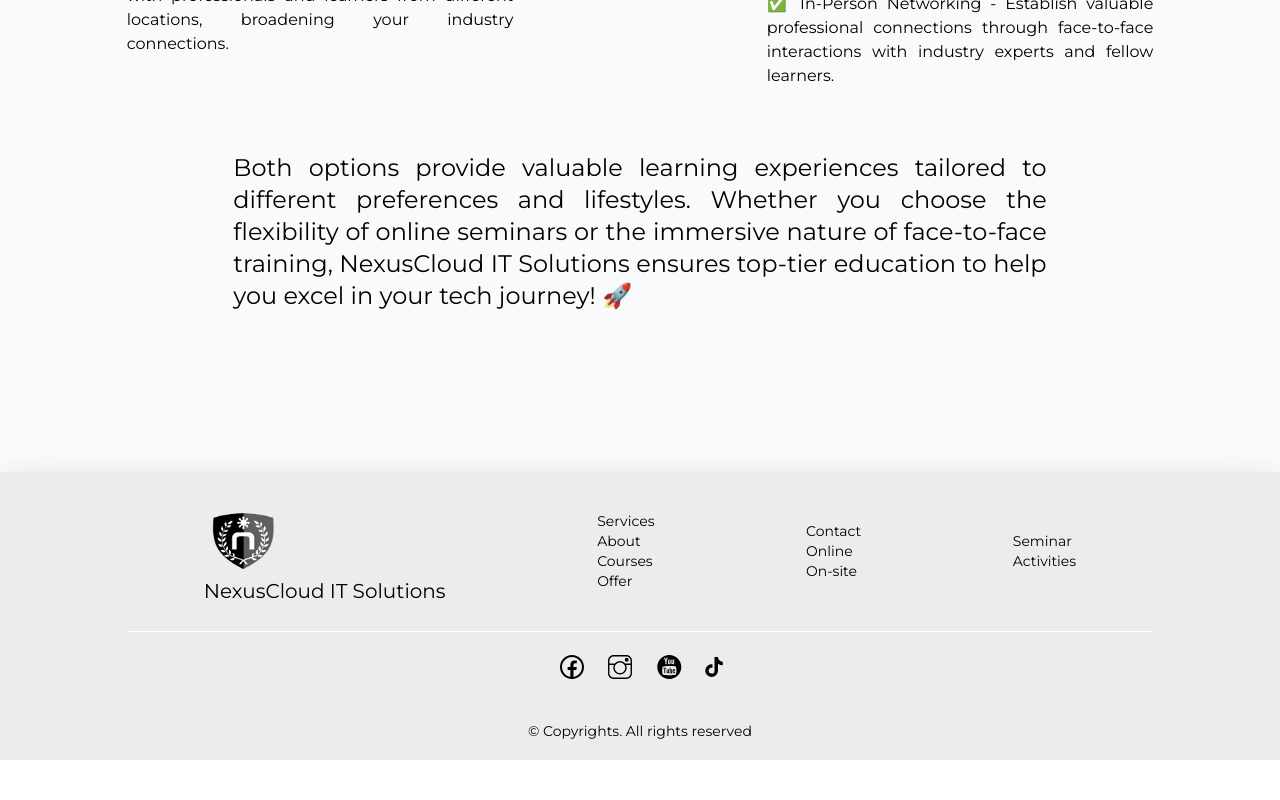
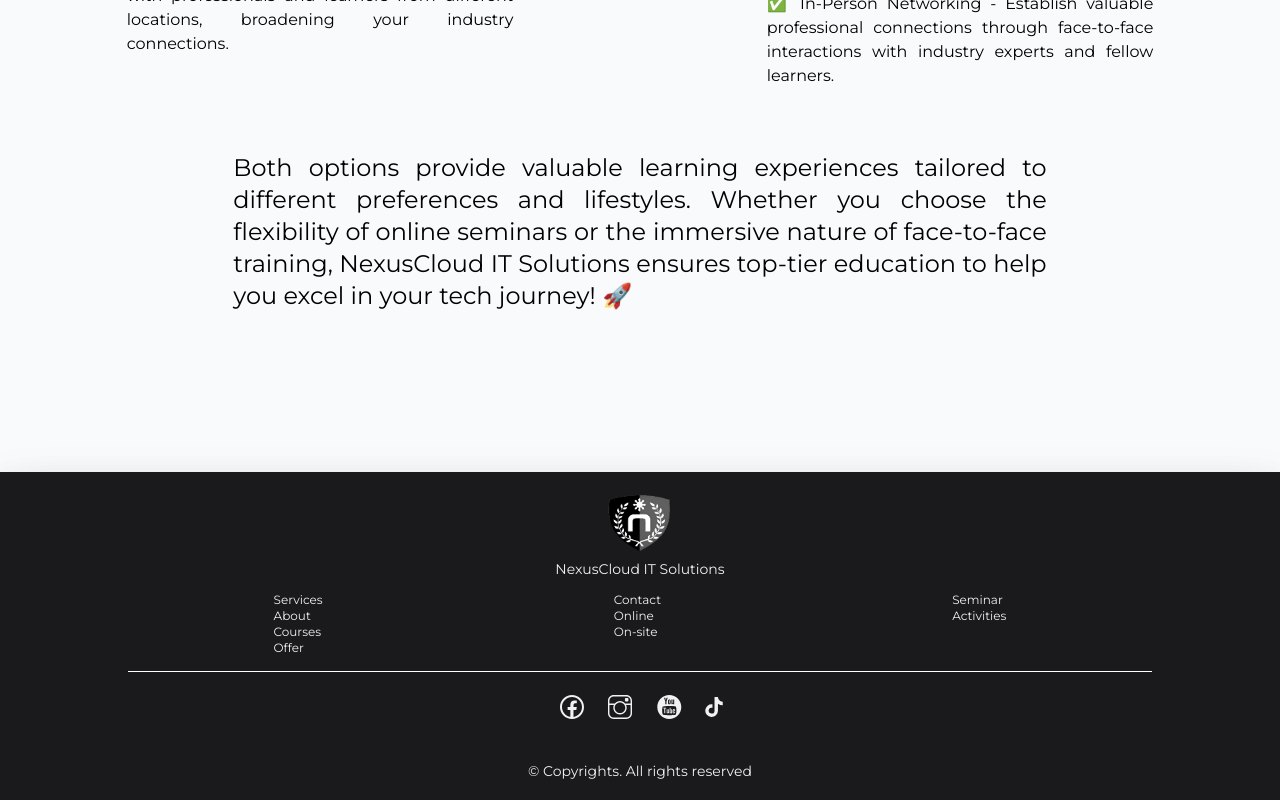
Before and after one commit to JesnerPerillo/NexusCloud-1, a React (Vite) app in the folder nexus-cloud-website/: page /#/ in a window 1280 px wide. Shown: the part 2302-3102 px from the top of the page. Before the commit the page ends 3062 px from the top, so only its background shows below. Built offline with nearby package versions, Linux system fonts and the light colour scheme.

Commit message:
Modified components

```diff
--- a/nexus-cloud-website/package.json
+++ b/nexus-cloud-website/package.json
@@ -33,6 +33,6 @@
     "eslint-plugin-react-hooks": "^5.0.0",
     "eslint-plugin-react-refresh": "^0.4.18",
     "globals": "^15.14.0",
-    "vite": "^6.1.0"
+    "vite": "^6.2.0"
   }
 }
--- a/nexus-cloud-website/src/Components/Contact.jsx
+++ b/nexus-cloud-website/src/Components/Contact.jsx
@@ -12,23 +12,23 @@ export default function Contact() {
           <h1 className="text-3xl font-semibold text-gray-800 mb-4">CONTACT US</h1>
           <div className="space-y-4">
             {/* Address */}
-            <div className="flex items-center text-lg text-gray-700 space-x-4 transition-all hover:text-[#8c52ff]">
+            <div className="flex items-center text-lg text-gray-700 space-x-4 transition-all hover:text-[#f4ca4f]">
               <a href="https://www.google.com/maps/place/NEXUSCLOUD+IT+SOLUTIONS+INC/@14.5896052,121.0584803,17z/data=!3m1!4b1!4m6!3m5!1s0x3397c8170cbf03d9:0xcfe9a8f04e9cc91!8m2!3d14.5896052!4d121.0610552!16s%2Fg%2F11smm1k9bz?entry=ttu&g_ep=EgoyMDI1MDIxNy4wIKXMDSoASAFQAw%3D%3D">
-                <PiMapPinLight className="h-8 w-8 text-[#8c52ff]" />
+                <PiMapPinLight className="h-8 w-8 text-[#f4ca4f]" />
               </a>
               <p className="hover:cursor-pointer">U1414 14TH FL. AIC BURGUNDY EMPIRE TOWER II, ADB AVE. ORTIGAS CENTER PASIG CITY</p>
             </div>
 
             {/* Phone Number */}
-            <div className="flex items-center text-lg text-gray-700 space-x-4 transition-all hover:text-[#8c52ff]">
-              <BsTelephone className="w-8 h-8 text-[#8c52ff]" />
+            <div className="flex items-center text-lg text-gray-700 space-x-4 transition-all hover:text-[#f4ca4f]">
+              <BsTelephone className="w-8 h-8 text-[#f4ca4f]" />
               <p className="hover:cursor-pointer">+63 912 345 6789</p>
             </div>
 
             {/* Email */}
-            <div className="flex items-center text-lg text-gray-700 space-x-4 transition-all hover:text-[#8c52ff]">
+            <div className="flex items-center text-lg text-gray-700 space-x-4 transition-all hover:text-[#f4ca4f]">
               <a href="mailto:kdoz@live.com">
-                <CiMail className="h-8 w-8 text-[#8c52ff]" />
+                <CiMail className="h-8 w-8 text-[#f4ca4f]" />
               </a>
               <p className="hover:cursor-pointer">kdoz@live.com</p>
             </div>
@@ -36,29 +36,29 @@ export default function Contact() {
         </div>
 
         {/* Social Media Section */}
-        <div className="bg-white rounded-xl shadow-xl p-8 flex flex-col items-start justify-between w-full sm:w-1/2 sm:h-68 space-y-6 transition-transform transform hover:scale-105 hover:shadow-2xl">
+        <div className="bg-white rounded-xl shadow-xl p-8 flex flex-col items-start justify-around w-full sm:w-1/2 sm:h-68 space-y-6 transition-transform transform hover:scale-105 hover:shadow-2xl">
           <h1 className="text-3xl font-semibold text-gray-800 mb-4">SOCIALS</h1>
           <div className="space-y-4">
             {/* Facebook */}
-            <div className="flex items-center text-lg text-gray-700 space-x-4 transition-all hover:text-[#8c52ff]">
+            <div className="flex items-center text-lg text-gray-700 space-x-4 transition-all hover:text-[#f4ca4f]">
               <a href="https://web.facebook.com/nxs88">
-                <BsFacebook className="w-8 h-8 text-[#8c52ff]" />
+                <BsFacebook className="w-8 h-8 text-[#f4ca4f]" />
               </a>
               <p className="hover:cursor-pointer">NexusCloud I.T. Solutions</p>
             </div>
 
             {/* TikTok */}
-            <div className="flex items-center text-lg text-gray-700 space-x-4 transition-all hover:text-[#8c52ff]">
+            <div className="flex items-center text-lg text-gray-700 space-x-4 transition-all hover:text-[#f4ca4f]">
               <a href="https://www.tiktok.com/@nexuscloud_">
-                <FaTiktok className="w-8 h-8 text-[#8c52ff]" />
+                <FaTiktok className="w-8 h-8 text-[#f4ca4f]" />
               </a>
               <p className="hover:cursor-pointer">nexuscloud_</p>
             </div>
 
             {/* YouTube */}
-            <div className="flex items-center text-lg text-gray-700 space-x-4 transition-all hover:text-[#8c52ff]">
+            <div className="flex items-center text-lg text-gray-700 space-x-4 transition-all hover:text-[#f4ca4f]">
               <a href="https://www.youtube.com/@NexuscloudITSolutions">
-                <FaYoutube className="w-8 h-8 text-[#8c52ff]" />
+                <FaYoutube className="w-8 h-8 text-[#f4ca4f]" />
               </a>
               <p className="hover:cursor-pointer">NexusCloud I.T. Solutions</p>
             </div>
--- a/nexus-cloud-website/src/Components/Footer.jsx
+++ b/nexus-cloud-website/src/Components/Footer.jsx
@@ -9,37 +9,39 @@ export default function Footer() {
         <div className="w-full footer text-white text-xs drop-shadow-2xl sm:mt-40 sm:text-xl sm:w-full sm:h-1/5">
             <footer className="flex flex-col items-center justify-center">
                 {/*Top Footer */}
-                <div className="w-4/5 h-40 flex justify-around items-center border-b-1 border-white">
-                    <div>
-                        <img src={NexusLogo} alt="NexusCloud IT Solutions Logo" className="w-20 h-20"/>
-                        <p className="text">NexusCloud IT Solutions</p>
+                <div className="w-4/5 h-50 flex flex-col justify-between items-center border-b-1 pb-2 border-white sm:justify-around">
+                    <div className="flex flex-col items-center justify-center">
+                        <img src={NexusLogo} alt="NexusCloud IT Solutions Logo" className="w-20 h-10 sm:w-20 h-20"/>
+                        <p className="footer text-sm">NexusCloud IT Solutions</p>
                     </div>
-                    <div className="text text-sm">
+                    <div className="flex justify-around w-full">
+                        <div className="footer text-xs">
                             <p>Services</p>
                             <p>About</p>
                             <p>Courses</p>
                             <p>Offer</p>
                         </div>
-                    <div className="text text-sm">
+                        <div className="footer text-xs">
                             <p>Contact</p>
                             <p>Online</p>
                             <p>On-site</p>
                         </div>
-                    <div className="text text-sm">
+                        <div className="footer text-xs">
                             <p>Seminar</p>
                             <p>Activities</p>
                         </div>
                     </div>
+                </div>
                 {/*Bottom Footer */}
                 <div className="w-4/5 h-32 flex text-sm flex-col items-center justify-around">
-                    <div className="flex justify-center gap-5 items-center text">
+                    <div className="flex justify-center gap-5 items-center footer">
                         <a href="https://www.facebook.com/nxs88"><LiaFacebook className="w-8 h-8"/></a>
                         <a href="https://www.instagram.com/nexuscloud_/?next=%2F"><TfiInstagram className="w-6 h-6"/></a>
-                        <a href="https://www.youtube.com/@NexuscloudITSolutions"><TiSocialYoutubeCircular  className="w-8 h-8"/></a>
+                        <a href="https://www.youtube.com/@nexusittrainingcenter8063"><TiSocialYoutubeCircular  className="w-8 h-8"/></a>
                         <a href="https://www.tiktok.com/@nexuscloud_"><FaTiktok className="w-5 h-5"/></a>
                     </div>
                     <div>
-                        <p className="text">&copy; Copyrights. All rights reserved</p>
+                        <p className="footer">&copy; Copyrights. All rights reserved</p>
                     </div>
                 </div>
             </footer>
--- a/nexus-cloud-website/src/darkmode.css
+++ b/nexus-cloud-website/src/darkmode.css
@@ -2,26 +2,28 @@
 :root {
     --bg-color: #f9fafb;
     --text-color: #000000;
+    --color: #f1f1f1;
     --button-bg: #f3f4f6;
     --button-text: #000000;
     --nav-color: #000000;
     --blur-color: #000000;
     --nav: #000000;
-    --footer-color: #ececec;
+    --footer-color: #1A1A1D;
     --card-color: #000000;
     --cardtext-color: #ffffff;
     --drop-shadow: 15px 15px 25px rgba(0, 0, 0, 0.3);
   }
 
   html.dark {
-    --bg-color: #000000;
+    --bg-color: #1A1A1D;
     --text-color: #f9fafb;
+    --color: #353535;
     --button-bg: #4b5563;
     --button-text: #f3f4f6;
     --nav-color: #f9fafb;
     --blur-color: #ffffff;
     --nav: #ffffff;
-    --footer-color: #131313;
+    --footer-color: #ebebeb;
     --card-color: #ffffff;
     --cardtext-color: #000000;
     --drop-shadow: 15px 15px 25px rgba(255, 255, 255, 0.3);
@@ -73,6 +75,7 @@
 
   .footer {
     background-color: var(--footer-color);
+    color: var(--color);
   }
 
   .card {
```
Also changed, not shown: nexus-cloud-website/src/Routes/AboutNexus.jsx (+6 -6 lines), 1 other file (tests, documents, lock files or other folders). Lines whose indentation alone changed are shown as unchanged.
